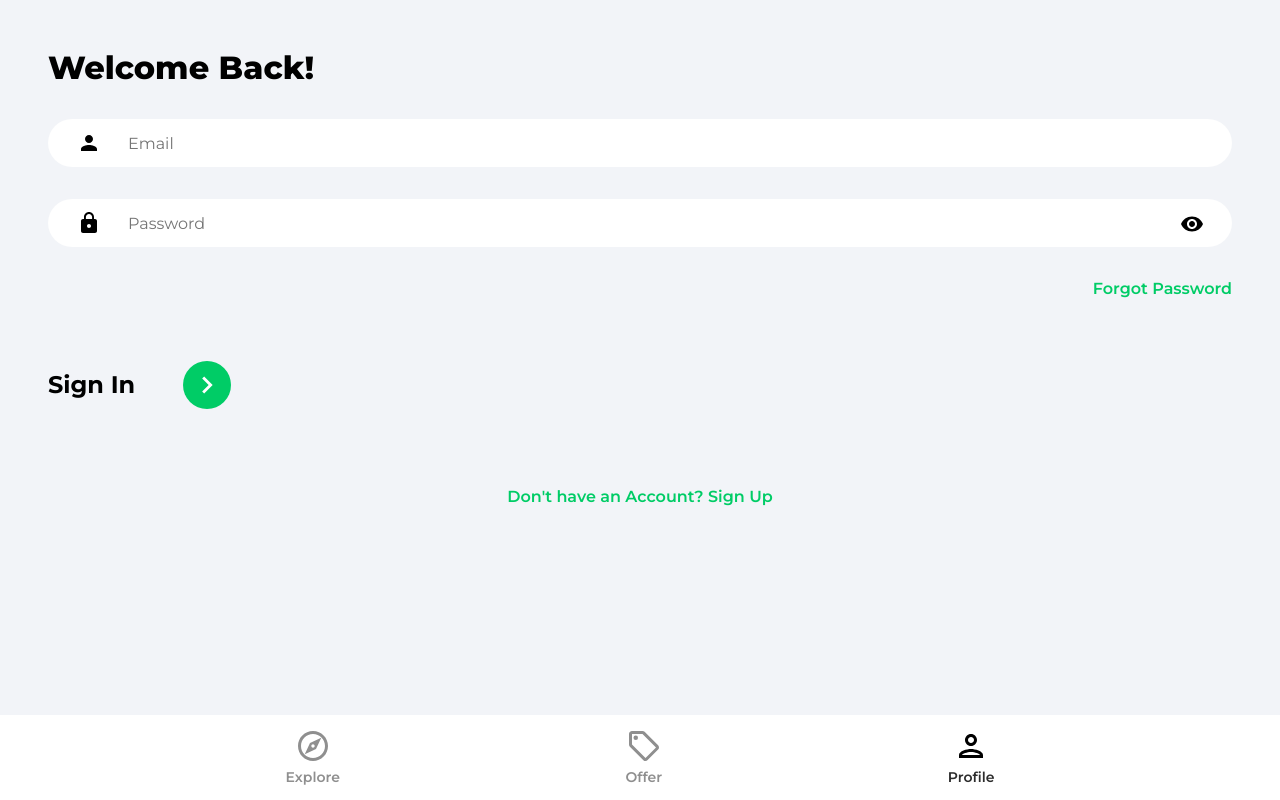
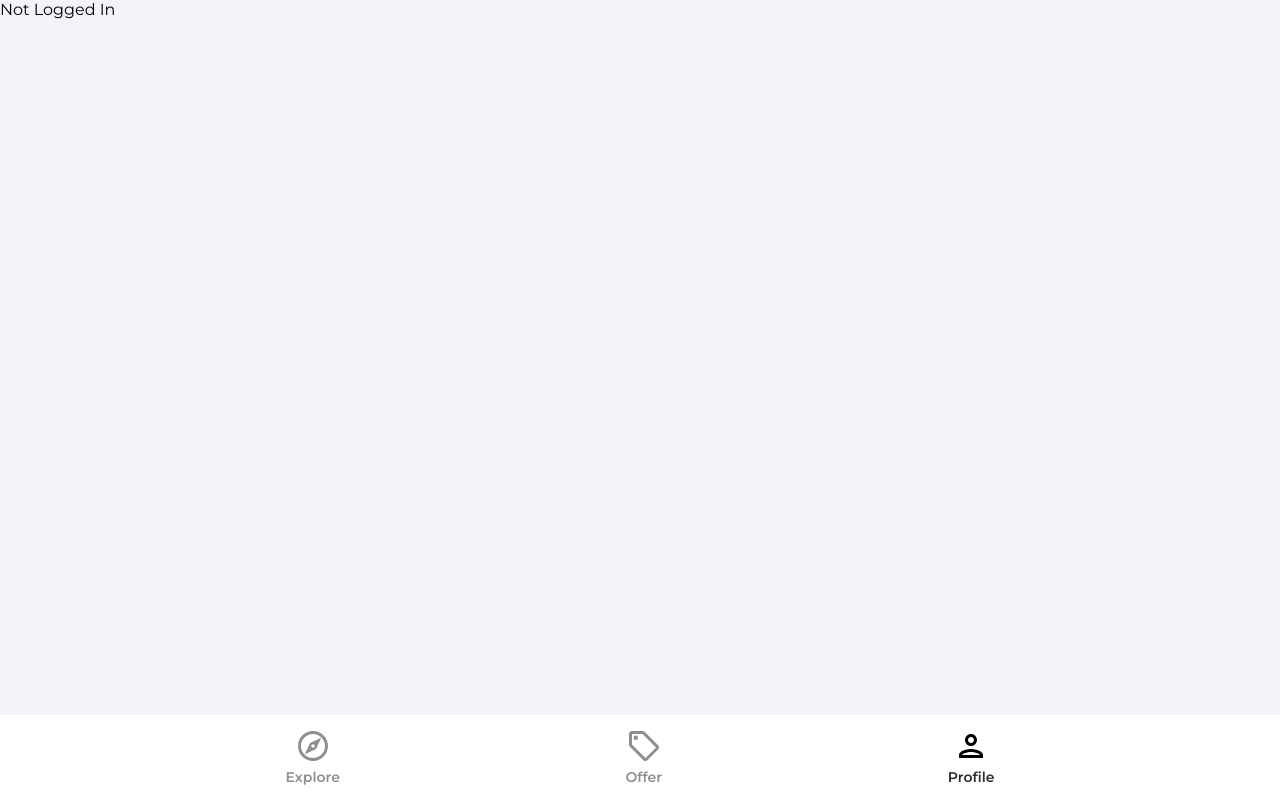
Before and after one commit to Aviatorscode2/house-marketplace, a React (Create React App) app: page /profile in a window 1280 px wide. Built offline with nearby package versions, Linux system fonts and the light colour scheme.

Commit message:
implemented the Sign in user feature

```diff
--- a/src/App.js
+++ b/src/App.js
@@ -15,7 +15,7 @@
         <Routes>
           <Route path="/" element={<Explore />} />
           <Route path="/offers" element={<Offers />} />
-          <Route path="/profile" element={<SignIn />} />
+          <Route path="/profile" element={<Profile />} />
           <Route path="/sign-in" element={<SignIn />} />
           <Route path="/sign-up" element={<SignUp />} />
           <Route path="/forgotpassword" element={<ForgotPassword />} />
--- a/src/pages/Profile.jsx
+++ b/src/pages/Profile.jsx
@@ -1,8 +1,14 @@
+import { useState, useEffect } from 'react'
+import {getAuth} from 'firebase/auth'
 
 function Profile() {
-  return (
-    <h1>Profile</h1>
-  )
+  const [user, setUser] = useState(null)
+  const auth = getAuth();
+  useEffect(() => {
+    setUser(auth.currentUser)
+
+  }, [])
+  return user ? <h1>{user.displayName}</h1> : 'Not Logged In'
 }
 
 export default Profile
--- a/src/pages/SignIn.jsx
+++ b/src/pages/SignIn.jsx
@@ -1,5 +1,6 @@
 import { useState } from 'react';
 import {Link, useNavigate } from 'react-router-dom';
+import { getAuth, signInWithEmailAndPassword } from 'firebase/auth';
 import {ReactComponent as ArrowRightIcon } from '../assets/svg/keyboardArrowRightIcon.svg';
 import visibilityIcon from '../assets/svg/visibilityIcon.svg';
 
@@ -25,6 +26,25 @@
     }))
   }
 
+  const onSubmit = async (e) => {
+    e.preventDefault();
+
+    try {
+      const auth = getAuth();
+
+    //signInWithEmailAndPassword returns a promise that
+    const userCredential = await signInWithEmailAndPassword(auth, email, password)
+
+    //if the user credential is same with the one we have on our databse then take the user to the explore page
+    if(userCredential.user) {
+      navigate('/');
+    }
+    } catch (error) {
+      console.log(error);
+
+    }
+  }
+
   return (
     <>
       <div className="pageContainer">
@@ -32,7 +52,7 @@
           <p className="pageHeader">Welcome Back!</p>
         </header>
 
-        <form>
+        <form onSubmit={onSubmit}>
           <input type="email" className="emailInput" placeholder="Email" required id="email" value={email} onChange={onChange} />
 
           <div className="passwordInputDiv">
```
